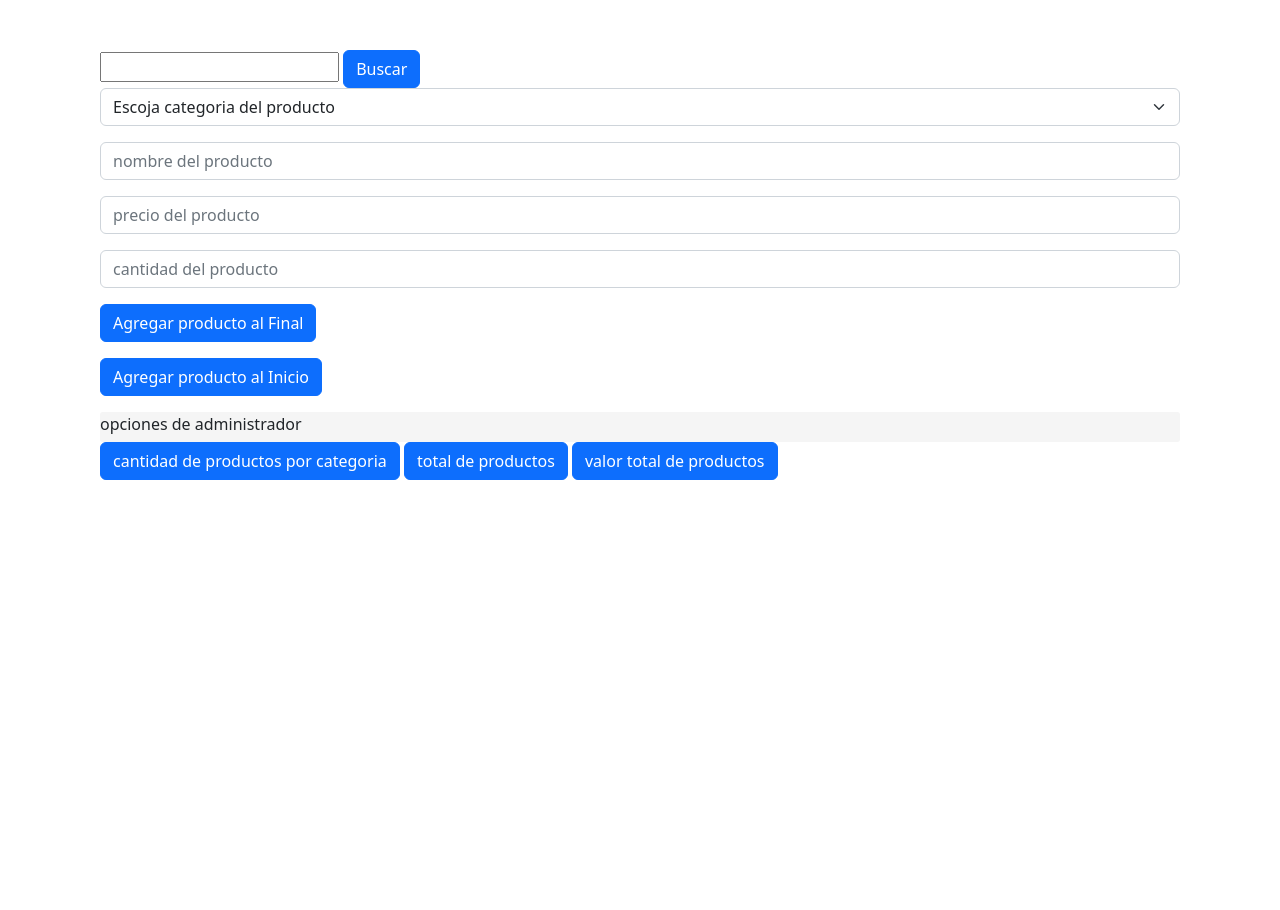
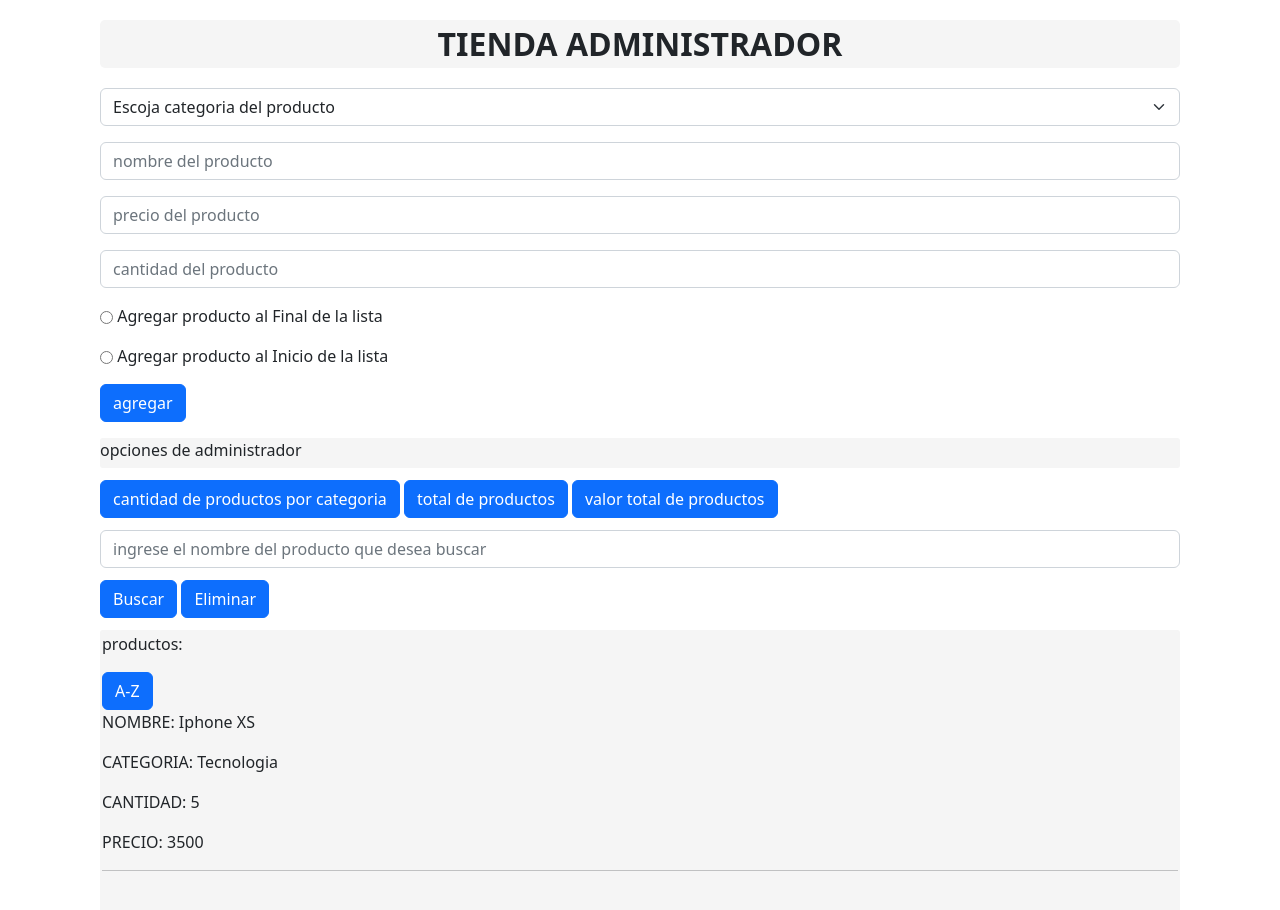
Before and after one commit to santicar10/ws-algoritmos, a plain HTML site: page ejercicio 1/index.html in a window 1280 px wide. Before the commit the page ends 800 px from the top, so only its background shows below. Drawn offline with nearby package versions, Linux system fonts and the light colour scheme.

Commit message:
funcion az y eliminar mas mejjora visual

```diff
--- a/ejercicio 1/css/style.css
+++ b/ejercicio 1/css/style.css
@@ -1,7 +1,7 @@
 .cont{
     margin-left: 100px;
     margin-right: 100px;
-    margin-top: 50px;
+    margin-top: 20px;
 }
 
 .apart{
@@ -10,3 +10,30 @@
     background-color: whitesmoke;
     border-radius: 3px;
 }
+
+.factura{
+    width: auto;
+    height: 1000px;
+    border: 2px solid whitesmoke;
+    border-radius: 3px;
+    background-color: whitesmoke;
+}
+
+.busqueda{
+    width: auto;
+    height: auto;
+    margin-top: 12px;
+    margin-bottom: 12px;
+}
+
+.titulo{
+    width: auto;
+    height: auto;
+    text-align: center;
+    margin-top: 20px;
+    margin-left: 100px;
+    margin-right: 100px;
+    border-radius: 5px;
+    font-size: xx-large;
+    background-color: whitesmoke;
+}
--- a/ejercicio 1/index.html
+++ b/ejercicio 1/index.html
@@ -12,16 +12,10 @@
     <title>Document</title>
   </head>
   <body>
+    <div class="titulo">
+      <b>TIENDA ADMINISTRADOR</b>
+    </div>
     <div class="cont">
-
-
-        <div>
-          <input type="text" id="nombreProduc">
-          <button id="btnAgregar" class="btn btn-primary" onclick="BuscarPro()">
-            Buscar
-          </button>
-        </div>
-
         <div class="mb-3">
           <select class="form-select" required="" aria-label="select example" id="catego">
             <option value="">Escoja categoria del producto</option>
@@ -69,23 +63,25 @@
         </div>
 
         <div class="mb-3">
-          <button id="btnAgregar" class="btn btn-primary" onclick="agregar()">
-            Agregar producto al Final
+          <input type="radio" id="radioEnd" class="btn btn-primary" name="radioOpcion">
+            Agregar producto al Final de la lista
+        </div>
+
+        <div class="mb-3">
+          <input type="radio" id="radioStart" class="btn btn-primary" name="radioOpcion">
+            Agregar producto al Inicio de la lista
+        </div>
+
+        <div class="mb-3">
+          <button id="btnAgregarInicio" class="btn btn-primary" onclick="addProductos()">
+            agregar
           </button>
         </div>
 
-        <div class="mb-3">
-          <button id="btnAgregarInicio" class="btn btn-primary" onclick="agregarInicio()">
-            Agregar producto al Inicio
-          </button>
-        </div>
-
-
-      <div>
         <div class="apart">
           <p>opciones de administrador</p>
         </div>
-        <div class="mb-3">
+        <div class="busqueda">
           <button id="btnAgregar" class="btn btn-primary" onclick="productoCatego()">
             cantidad de productos por categoria
           </button>
@@ -96,6 +92,21 @@
             valor total de productos
           </button>
         </div>
+        <div>
+          <input class="form-control" type="text" id="nombreProduc" placeholder="ingrese el nombre del producto que desea buscar">
+          <div class="busqueda" >
+            <button id="btnAgregar" class="btn btn-primary" onclick="BuscarPro()">
+              Buscar
+            </button>
+            <button id="eliminar" class="btn btn-primary">
+              Eliminar
+            </button>
+          </div>
+        </div>
+        <div class="factura" id="factura">
+          <p>productos: </p>
+          <button class="btn btn-primary" onclick="ordenarAZ()" >A-Z</button>
+        </div>
       </div>
 
       <script src="js/main.js"></script>
--- a/ejercicio 1/js/main.js
+++ b/ejercicio 1/js/main.js
@@ -1,15 +1,53 @@
+const factura = document.getElementById("factura");
+let productos = [
+    {
+        canti: 10,
+        precio: 3500,
+        nombreProducto: "Chaqueta Bomber",
+        catego: "Ropa"
+    },
+    {
+        canti: 12,
+        precio: 3500,
+        nombreProducto: "Muebles",
+        catego: "Hogar"
+    },
+    {
+        canti: 5,
+        precio: 3500,
+        nombreProducto: "Iphone XS",
+        catego: "Tecnologia"
+    }
+];
 
-let productos = [];
+pintarArray();
+mostrar();
+
+const inicio = document.getElementById("radioStart");
+const final = document.getElementById("radioEnd");
+
+function addProductos() {
+    if (inicio.checked == false && final.checked == false) {
+        alert("Por favor seleccione una opcion")
+    }
+    else
+    {
+        if (inicio.checked == true) {
+            agregarInicio();
+        }
+        if (final.checked == true) {
+            agregar();
+        }
+    }
+}
+
 
 //punto 1
 
 function agregar() {
     const nombreProducto = document.getElementById("nombreProducto").value;
-    console.log(nombreProducto)
     const categoria = document.getElementById("catego").value;
-    console.log(categoria)
     const cantidad = parseInt(document.getElementById("canti").value);
-    console.log(cantidad)
     const precio = parseInt(document.getElementById("precio").value);
     const producto = {
         "nombreProducto": nombreProducto,
@@ -18,17 +56,28 @@ function agregar() {
         "precio": precio
     }
     productos.push(producto);
-
     mostrar();
+    pintarArray();
 }
 
 function mostrar() {
-    const listaSinOrden = document.createElement("ul");
-    document.body.appendChild(listaSinOrden);
-    const ite = document.createElement("li");
+    const name1 = document.createElement("p");
+    const name2 = document.createElement("p");
+    const name3 = document.createElement("p");
+    const name4 = document.createElement("p");
+    const separate = document.createElement("hr");
     productos.forEach(item => {
-        ite.textContent = "nombre = " + item.nombreProducto + "  Categoria = " + item.catego + "  precio = "+ item.precio +"  Cantidad = " + item.canti;
-        listaSinOrden.appendChild(ite);
+
+        name1.textContent = "NOMBRE: " + item.nombreProducto;
+        name2.textContent = "CATEGORIA: " + item.catego;
+        name3.textContent = "CANTIDAD: " + item.canti;
+        name4.textContent = "PRECIO: " + item.precio;
+
+        factura.appendChild(name1);
+        factura.appendChild(name2);
+        factura.appendChild(name3);
+        factura.appendChild(name4);
+        factura.appendChild(separate);
     })
 }
 
@@ -36,11 +85,8 @@ function mostrar() {
 
 function agregarInicio() {
     const nombreProducto = document.getElementById("nombreProducto").value;
-    console.log(nombreProducto)
     const categoria = document.getElementById("catego").value;
-    console.log(categoria)
-    const cantidad = parseInt(document.getElementById("canti").value);
-    console.log(cantidad)
+    const cantidad = parseInt(document.getElementById("canti").value)
     const precio = parseInt(document.getElementById("precio").value);
     const producto = {
         "nombreProducto": nombreProducto,
@@ -49,8 +95,8 @@ function agregarInicio() {
         "precio": precio
     }
     productos.unshift(producto);
-
     mostrar();
+    pintarArray();
 }
 
 //punto 3
@@ -100,17 +146,69 @@ function BuscarPro(){
     console.log(namee)
         const objectoEncontrado = productos.find(item => item.nombreProducto === namee);
         if (objectoEncontrado != null) {
-            alert(objectoEncontrado);
+            alert( "Producto encontrado" + JSON.stringify(objectoEncontrado));
         } else {
             alert("No hay un producto con el nombre");
         }
 }
 
-//ordenar
+//punto 9
+
+const eliminar = document.getElementById("eliminar");
+
+function borrar(name) {
+    console.log(name);
+    let n = 0;
+
+    productos.forEach((producto)=>{
+        console.log("Entreeeee")
+        if (producto.nombreProducto == name) {
+            console.log(producto.nombreProducto);
+            n = producto.nombreProducto;
+        }
+    });
+    const nuevaLista = productos.filter(producto => producto.nombreProducto !== n);
+    productos = nuevaLista;
+    console.log("---------")
+    pintarArray();
+    console.log("---------")
+}
+
+eliminar.addEventListener("click", () => {
+    const name = document.getElementById("nombreProduc").value;
+    borrar(name);
+})
+
+//punto10
 
 function ordenarAZ(){
-    productos.forEach(item => {
+    productos.sort((nombre1, nombre2) => {
+        if (nombre1.nombreProducto < nombre2.nombreProducto) {
+            return -1;
+        } else {
+            if (nombre2.nombreProducto > nombre1.nombreProducto) {
+                return 1;
+            } else {
+                return 0;
+            }
+        }
+    });
+    let mensaje = "";
+    productos.forEach(producto => {
+        mensaje = mensaje + "Nombre: " + producto.nombreProducto + "\n" +
+        "Categoria: " + producto.catego + "\n" +
+        "Cantidad: " + producto.canti + "\n" +
+        "Precio: " +producto.precio  + "\n" +
+        "==========================================" + "\n" ;
+    });
+    alert(mensaje);
+}
 
-
-    });
+function pintarArray() {
+    productos.forEach(producto => {
+        console.log("Nombre: " + producto.nombreProducto);
+        console.log("Categoria: " + producto.catego);
+        console.log("Cantidad: " + producto.canti);
+        console.log("Precio: " + producto.precio);
+    })
 }
```
